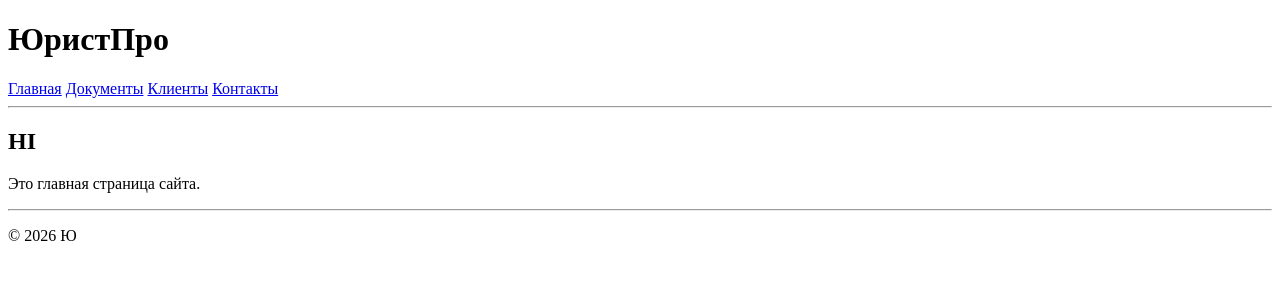
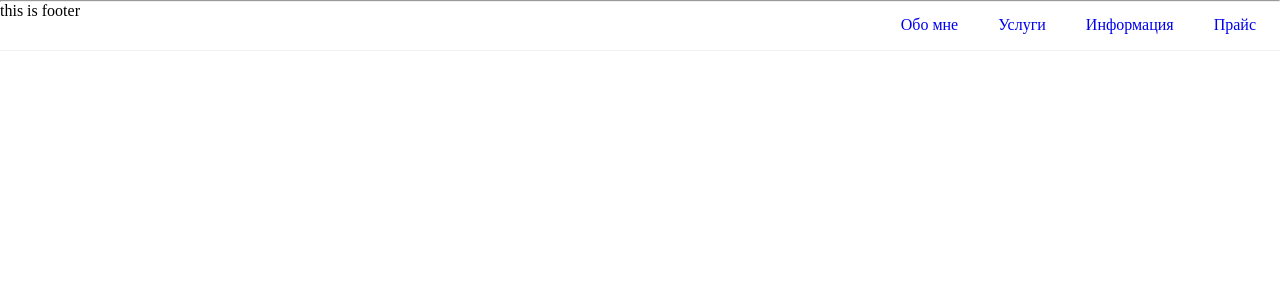
Before and after one commit to AlenaZaidullina/legal_project, a Django app: page / in a window 1280 px wide. Shown: the top 300 px of the page. Run offline with Django 5.2, Linux system fonts and the light colour scheme.

Commit message:
Add initial layout markup

```diff
--- /dev/null
+++ b/backend/static/css/global/header.css
@@ -0,0 +1,46 @@
+.header {
+    position: fixed;
+    top: 0;
+    left: 0;
+    right: 0;
+    z-index: 1000;
+
+}
+
+.header_inner {
+     border-bottom: 1px solid rgba(0, 0, 0, 0.05);
+}
+
+.header_container {
+    display: flex;
+    align-items: center;
+    justify-content: space-between;
+    padding: 16px 24px;
+    margin: 0 auto;
+    gap: 30px;
+}
+
+.header_logo {
+    flex-shrink: 0;
+}
+
+.header__nav {
+    flex: 1;
+    display: flex;
+    justify-content: flex-end;
+}
+
+.header__nav-list {
+    list-style: none;
+    display: flex;
+    align-items: center;
+    gap: 40px;
+}
+
+.header__nav-item--folder {
+    position: relative;
+}
+
+.header__nav-link {
+    text-decoration: none;
+}
--- /dev/null
+++ b/backend/static/css/global/reset.css
@@ -0,0 +1,19 @@
+/*  Сброс стилей и базовые настройки    */
+* {
+    margin: 0;
+    padding: 0;
+    box-sizing: border-box;
+    scrollbar-width: thin; /* Тонкая дорожка */
+    scrollbar-color: transparent transparent; /* Цвет дорожки и бегунка */
+}
+
+/* Базовые настройки html */
+html {
+    font-size: 16px; /* Базовый размер шрифта */
+}
+
+/* Настройки body и html */
+body, html {
+    width: 100%; /* Полная ширина окна */
+    overflow-x: hidden; /* Запрет горизонтального скролла */
+}
--- /dev/null
+++ b/backend/static/css/main.css
@@ -0,0 +1,4 @@
+@import 'global/variables.css';
+@import 'global/reset.css';
+@import 'global/header.css';
+@import 'global/footer.css';
--- a/backend/templates/base.html
+++ b/backend/templates/base.html
@@ -1,22 +1,59 @@
+{% load static %}
 <!DOCTYPE html>
 <html lang="ru">
 <head>
     <meta charset="UTF-8">
     <meta name="viewport" content="width=device-width, initial-scale=1.0">
+    <link rel="stylesheet" href="{% static 'css/main.css' %}"/>
     <title>Юридический сайт</title>
 </head>
 <body>
 
     <!-- ШАПКА -->
-    <header>
-        <h1>ЮристПро</h1>
-        <nav>
-            <a href="/">Главная</a>
-            <a href="#">Документы</a>
-            <a href="#">Клиенты</a>
-            <a href="#">Контакты</a>
-        </nav>
-        <hr>
+    <header class="header" id="header">
+
+        <div class="header_inner">
+            <!-- Основной контейнер шапки -->
+            <div class="header_container">
+                <!--Левая часть  LOGOTIP-->
+                <div class="header_logo">
+
+                </div>
+
+                <!--Навигация-->
+                <nav class="header__nav">
+                    <ul class="header__nav-list">
+                        <li class="header__nav-item">
+                            <a href="/about" class="header__nav-link">
+                                Обо мне
+                            </a>
+                        </li>
+
+                        <li class="header__nav-item">
+                            <a href="/about" class="header__nav-link">
+                                Услуги
+                            </a>
+                        </li>
+
+                        <li class="header__nav-item">
+                            <a href="/about" class="header__nav-link">
+                                Информация
+                            </a>
+                        </li>
+
+                        <li class="header__nav-item">
+                            <a href="/about" class="header__nav-link">
+                                Прайс
+                            </a>
+                        </li>
+                    </ul>
+
+                </nav>
+
+
+            </div>
+        </div>
+
     </header>
 
 
@@ -26,7 +63,7 @@
     <!-- ПОДВАЛ -->
     <footer>
         <hr>
-        <p>&copy; 2026 Ю</p>
+        <p>this is footer</p>
     </footer>
 
 </body>
--- a/backend/templates/index.html
+++ b/backend/templates/index.html
@@ -1,8 +1,8 @@
 {% extends 'base.html' %}
+{% load static %}
 
 {% block content %}
 
-    <h2>HI</h2>
-    <p>Это главная страница  сайта.</p>
+
 
 {% endblock %}
```
Also changed, not shown: backend/static/css/global/footer.css (added), backend/static/css/global/variables.css (added).
